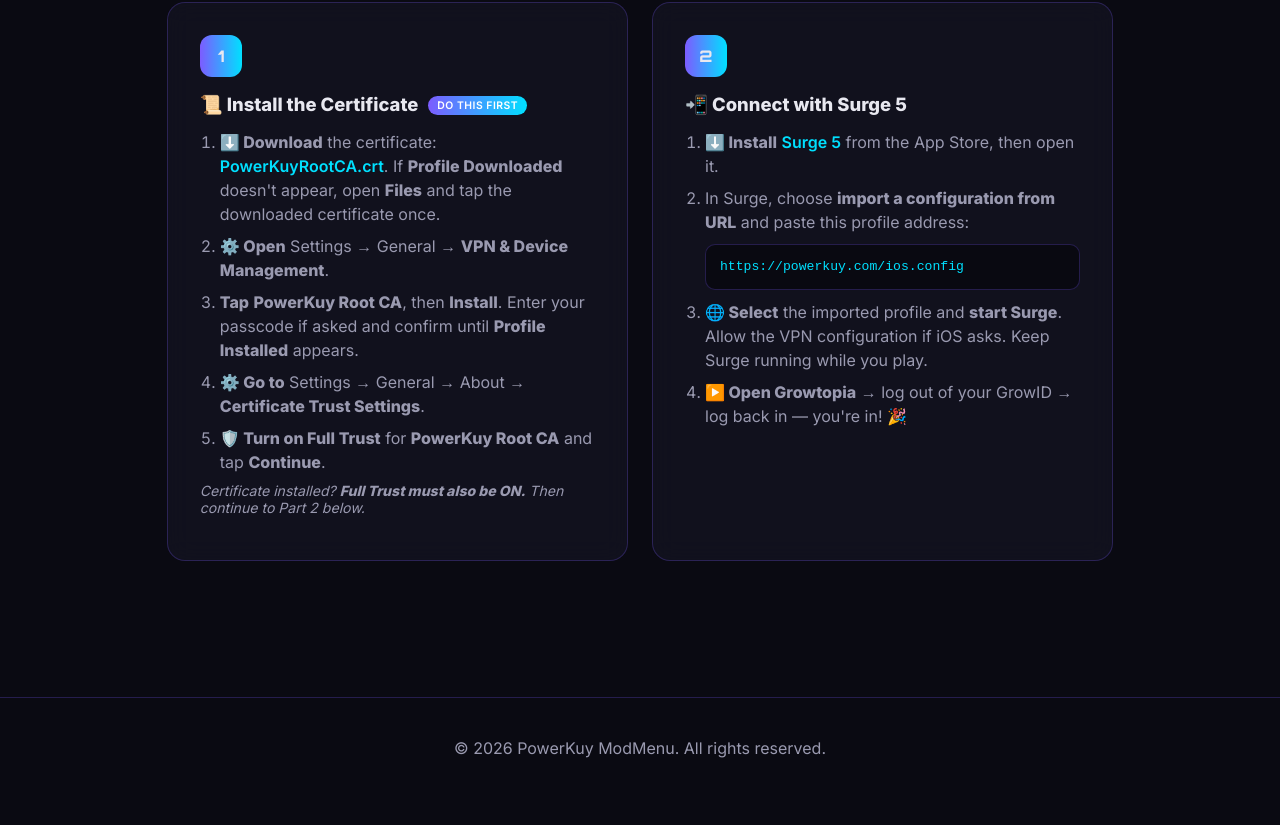
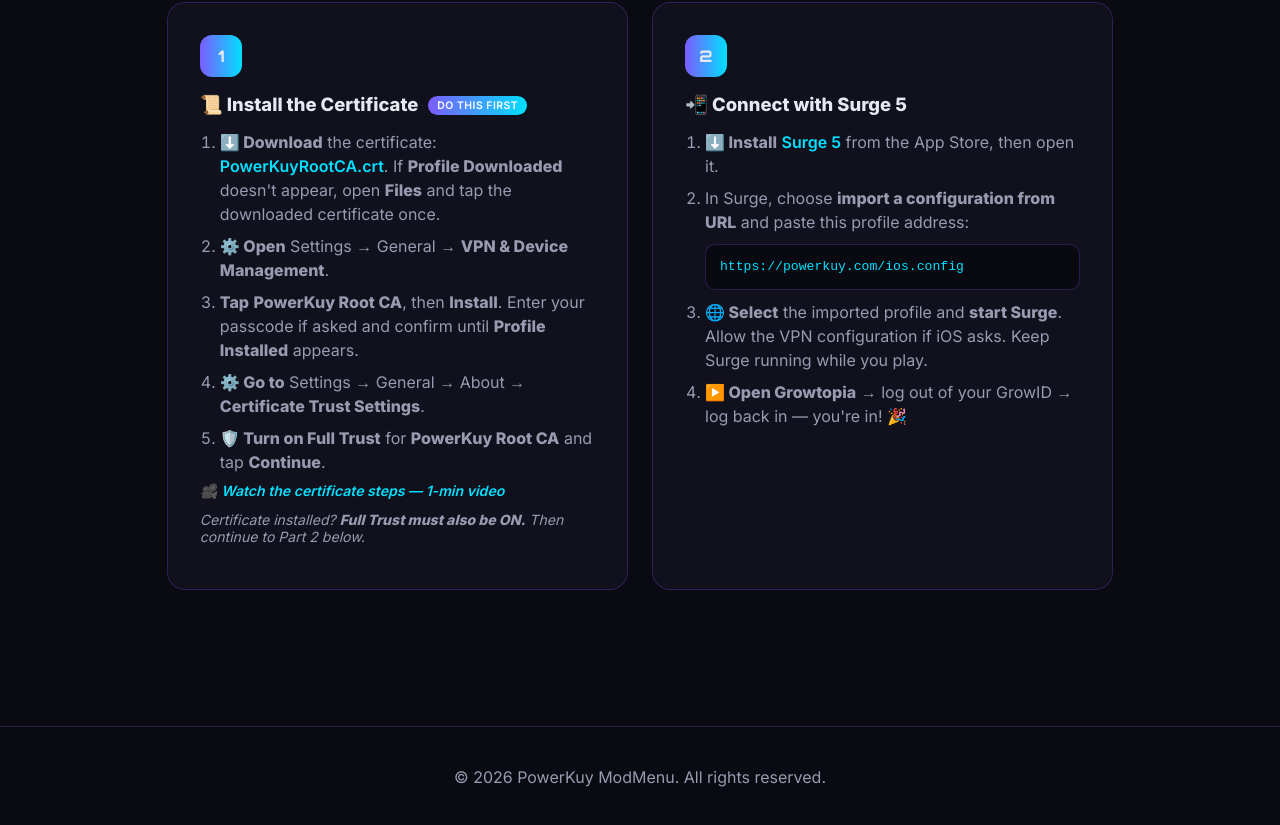
Before and after one commit to YLA2ATI/YLA2ATI.github.io, a plain HTML site: page index.html in a window 1280 px wide. Shown: the part 2658-3483 px from the top of the page. Before the commit the page ends 3456 px from the top, so only its background shows below. Drawn offline with Linux system fonts and the light colour scheme.

Commit message:
iOS guide: add 1-min YouTube video link to certificate steps

```diff
--- a/index.html
+++ b/index.html
@@ -151,6 +151,7 @@
               <li><strong>⚙️ Go to</strong> Settings → General → About → <strong>Certificate Trust Settings</strong>.</li>
               <li><strong>🛡️ Turn on Full Trust</strong> for <strong>PowerKuy Root CA</strong> and tap <strong>Continue</strong>.</li>
             </ol>
+            <p class="method-note">🎥 <strong><a href="https://www.youtube.com/watch?v=-Oifs2N25Tw" target="_blank" rel="noopener">Watch the certificate steps — 1-min video</a></strong></p>
             <p class="method-note">Certificate installed? <strong>Full Trust must also be ON.</strong> Then continue to Part 2 below.</p>
           </article>
 
```
